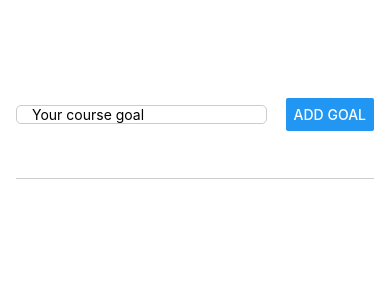
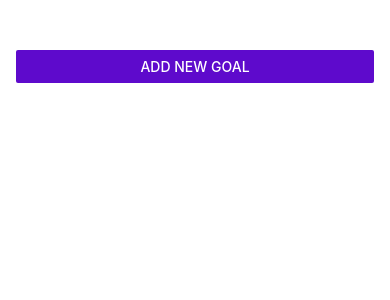
Before and after one commit to arash8877/react_native_1, a React Native app: screen / in a window 390 px wide. Shown: the top 300 px of the page. Built offline with nearby package versions, Linux system fonts and the light colour scheme.

Commit message:
added modal

```diff
--- a/App.js
+++ b/App.js
@@ -1,14 +1,24 @@
 import { useState } from "react";
 import GoalItem from "./components/GoalItem";
 import GoalInput from "./components/GoalInput";
-import { StyleSheet, View, ScrollView, FlatList } from "react-native";
+import { StyleSheet, View, ScrollView, FlatList, Button } from "react-native";
 
 export default function App() {
   const [courseGoals, setCourseGoals] = useState([]);
+  const [modalIsVisible, setModalIsVisible] = useState(false);
+
+  const startAddGoalHandler = () => {
+    setModalIsVisible(true);
+  };
 
   return (
     <View style={styles.appContainer}>
-      <GoalInput setCourseGoals={setCourseGoals} />
+      <Button
+        title="Add New Goal"
+        color="#5e0acc"
+        onPress={startAddGoalHandler}
+      />
+      <GoalInput showModal={modalIsVisible} setCourseGoals={setCourseGoals} />
       <View style={styles.goalsContainer}>
         <FlatList //if the data property is a list of objects and that object includes a key, then
           data={courseGoals} // FlatList automatically use that key
--- a/components/GoalInput.js
+++ b/components/GoalInput.js
@@ -1,9 +1,8 @@
-import { StyleSheet, View, TextInput, Button } from "react-native";
+import { StyleSheet, View, TextInput, Button, Modal } from "react-native";
 import { useState } from "react";
 
-const GoalInput = ({ setCourseGoals }) => {
+const GoalInput = ({ setCourseGoals, showModal }) => {
   const [enteredGoalText, setEnteredGoalText] = useState("");
-
 
   const goalInputHandler = (enteredText) => {
     setEnteredGoalText(enteredText);
@@ -14,9 +13,10 @@ const GoalInput = ({ setCourseGoals }) => {
       ...currentCourseGoals,
       { text: enteredGoalText, id: Math.random().toString() },
     ]);
-    setEnteredGoalText('');
+    setEnteredGoalText("");
   };
   return (
+    <Modal visible={showModal} animationType="slide">
       <View style={styles.inputContainer}>
         <TextInput
           style={styles.textInput}
@@ -26,6 +26,7 @@ const GoalInput = ({ setCourseGoals }) => {
         />
         <Button title="Add Goal" onPress={addGoalHandler} />
       </View>
+    </Modal>
   );
 };
 
```
Lines whose indentation alone changed are shown as unchanged.
